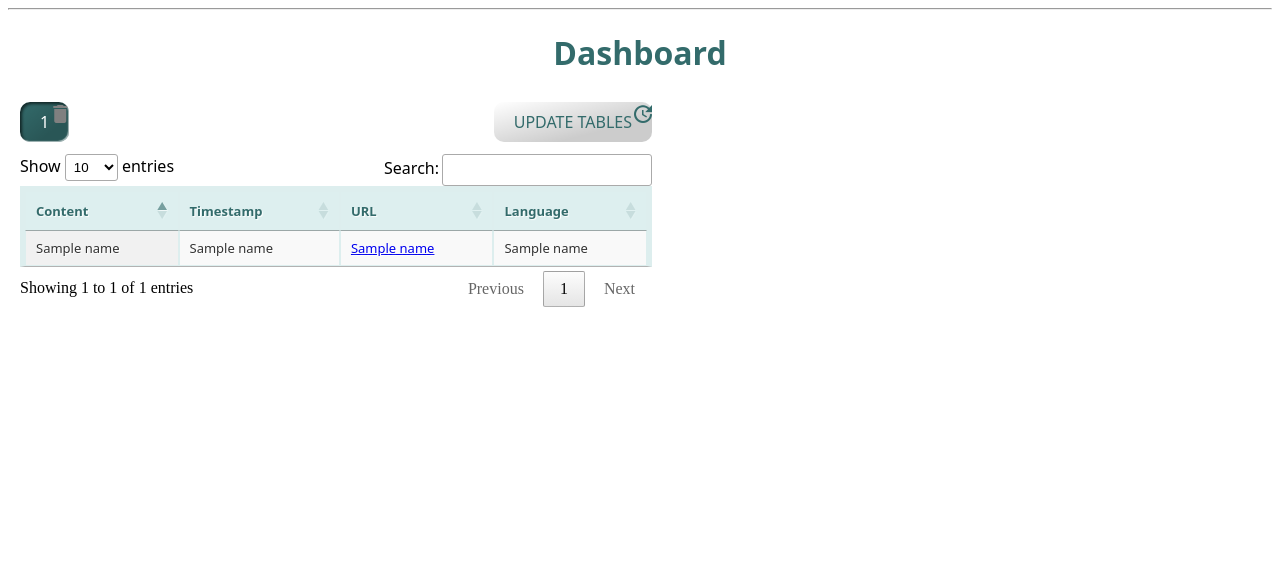
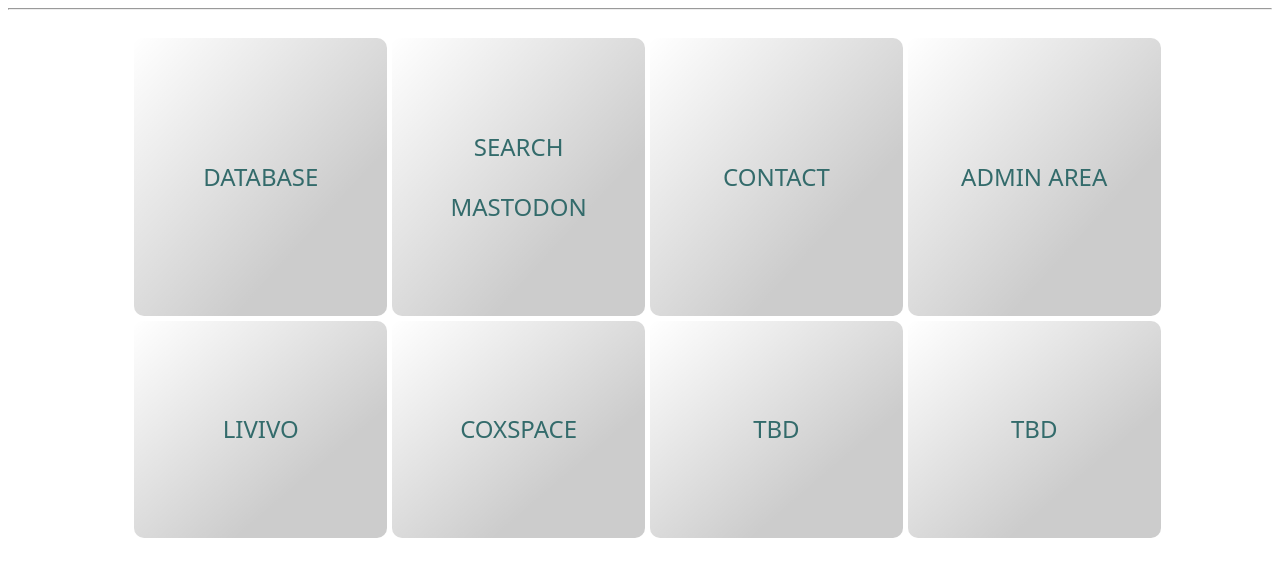
Before and after one commit to nkurtys/Mastodon-QGAPS, a Python web app: template WIP/app/templates/index.html in a window 1280 px wide. Shown: the part 63-640 px from the top of the page. Run offline with Jinja, Linux system fonts and the light colour scheme; the template is opened without the code that fills it: most values are stand-ins (such as "Sample title", 1, 10 or a date in 2020); some libraries are stand-ins or nearby versions.

Commit message:
Created Button Grid on front page

```diff
--- a/WIP/app/static/css/style.css
+++ b/WIP/app/static/css/style.css
@@ -200,11 +200,15 @@ input[name="instance"] {
     inset 2px 2px 3px rgb(0 0 0 / 60%);
 }
 
+.table-tab{
+
+}
+
 /* Style the tab */
 .tab {
+
   overflow: hidden;
   border: 0 12px solid transparent;
-  width: 50%;
   padding-left: 12px;
   padding-right: 12px;
   padding-top: 6px;
@@ -212,7 +216,7 @@ input[name="instance"] {
 }
 
 /* Style the buttons that are used to open the tab content */
-.tab button {
+button {
   float:left;
   outline: none;
   cursor: pointer;
@@ -264,7 +268,7 @@ input[name="instance"] {
 }
 
 /* Change background color of buttons on hover */
-.tab button:hover{
+button:hover{
   background-color: #336b6bc2;
   color: white;
 }
@@ -302,12 +306,24 @@ input[name="instance"] {
   color: red;
 }
 
-
-
 /* Style the tab content */
 .tabcontent {
+
   display: none;
   padding: 6px 12px;
   border-top: none;
-  width: 50%;
 }
+
+#grid.button-container {
+  padding-top: 20px;
+  display: grid;
+  grid-template-columns: 25% 25% 25% 25%;
+  margin-left: 10%;
+  width: 80%;
+  height: 500px;
+  grid-gap: 5px;
+}
+
+#grid.button-container button {
+  font-size: x-large;
+}
--- a/WIP/app/templates/index.html
+++ b/WIP/app/templates/index.html
@@ -5,64 +5,19 @@
 {% block content %}
 
 
-<h1>Dashboard</h1>
+<div class="menu-container">
+    <form id="grid" class="button-container">
 
-{% if tablenames != False%}
-
-<!-- Tab links -->
-<div class="tab">
-    {%for tablename in listOfTables %}
-    <div class="button-container">
-        <button class="tablinks" name="table-id" value="{{tablename[0]}}" data-target="{{tablename[0]}}-tab">{{tablename[0]}}</button>
-        <form action="" method="get">
-            <button type="submit" class="delete" name="button-id" value="{{tablename[0]}}"><i class="material-icons">delete</i></button>
-        </form>
-
-
-    </div>
-
-    {% endfor %}
-    <div class="button-container split">
-        <form action="/home" method="post">
-        <button type="submit" name="update" value= "influenza" class="tablinks">Update Tables</button>
-        <button class="update"><i class="material-icons">update</i></button>
+        <button href="#/databse" class="button">Database</button>
+        <button href="#/search" class="button" style="overflow: auto;">Search Mastodon</button>
+        <button href="#/Action5" class="button">Contact</button>
+        <button href="#/admin" class="button">Admin Area</button>
+        <button href="#/Action4" class="button">LIVIVO</button>
+        <button href="#/Action5" class="button">CoxSpace</button>
+        <button href="#/Action5" class="button">tbd</button>
+        <button href="#/Action5" class="button">tbd</button>
     </form>
-    </div>
-
 </div>
-
-<!-- Tab content -->
-{%for tablename in listOfTables %}
-<div id="{{tablename[0]}}-tab" class="tabcontent">
-    <!-- <h1>'{{tablename[0]}}' Updates </h1> -->
-    <table id="{{tablename[0]}}" class="display">
-        <thead>
-            <tr>
-                <!-- <th>ID</th> -->
-                <th>Content</th>
-                <!-- <th>ID</th> -->
-                <th>Timestamp</th>
-                <!-- <th>URI</th> -->
-                <th>URL</th>
-                <th>Language</th>
-            </tr>
-        </thead>
-        <tbody>
-            <tr>
-                {% for post in tablename[1] %}
-                <!-- <td>{{ post[0] }}</td> -->
-                <td>{{ post[5] }}</td>
-                <td>{{ post[1] }}</td>
-                <td><a href="{{ post[4] }}">{{ post[4] }}</a></td>
-                <td>{{ post[2] }}</td>
-            </tr>
-            {% endfor %}
-        </tbody>
-    </table>
-
-</div>
-{% endfor %}
-
 <!-- js script for navigation bar active button-->
 <script>
     var i, pagelinks, thispage, iconlinks;
@@ -75,38 +30,7 @@
 
 </script>
 
-<!-- js Script for Tab opening and closing-->
-<script>
-    // Script for Tab opening and closing
-    var i, tabcontent, tablinks;
-    tablinks = document.getElementsByClassName("tablinks");
-    tabcontent = document.getElementsByClassName("tabcontent");
-    // Default all Tabs are closed
-    for (i = 0; i < tabcontent.length; i++) {
-        tabcontent[i].style.display = "none";
-    }
-    // show first table by default
-    tabcontent[0].style.display = "block";
-    tabcontent[0].className += " active";
-    tablinks[0].className += " active";
 
-    // Add event listener to ever button and set on click to activating that button and opening the tab while clsoing everything else
-    for (i = 0; i < tablinks.length; i++) {
-        tablinks[i].addEventListener("click", function () {
-            // Show the current tab, and add an "active" class to the button that opened the tab
-            for (j = 0; j < tablinks.length; j++) {
-                tablinks[j].className = tablinks[j].className.replace(" active", "");
-            }
-            for (i = 0; i < tabcontent.length; i++) {
-                tabcontent[i].style.display = "none";
-            }
-            this.className += " active";
-            document.getElementById(this.getAttribute('data-target')).style.display = "block";
-        })
-    }
-</script>
-
-{% endif %}
 <!-- Link to datatables css files -->
 <link rel="stylesheet" type="text/css" href="https://cdn.datatables.net/2.0.8/css/dataTables.dataTables.css">
 <link rel="stylesheet" type="text/css" href="https://cdn.datatables.net/buttons/3.0.2/css/buttons.dataTables.css">
```
Also changed, not shown: WIP/app/routes.py (+12 -21 lines), WIP/app/templates/database.html (+98 -31 lines).
